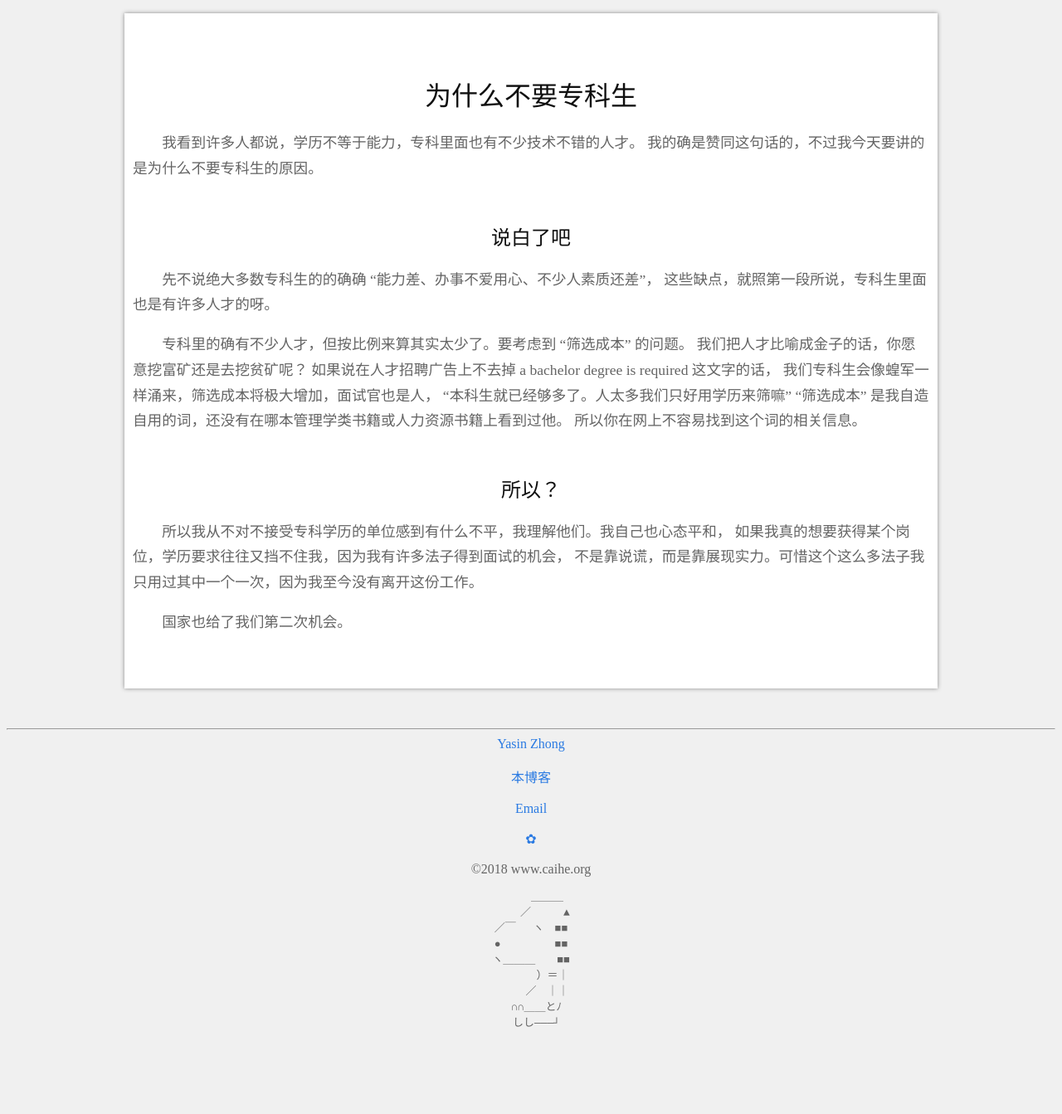
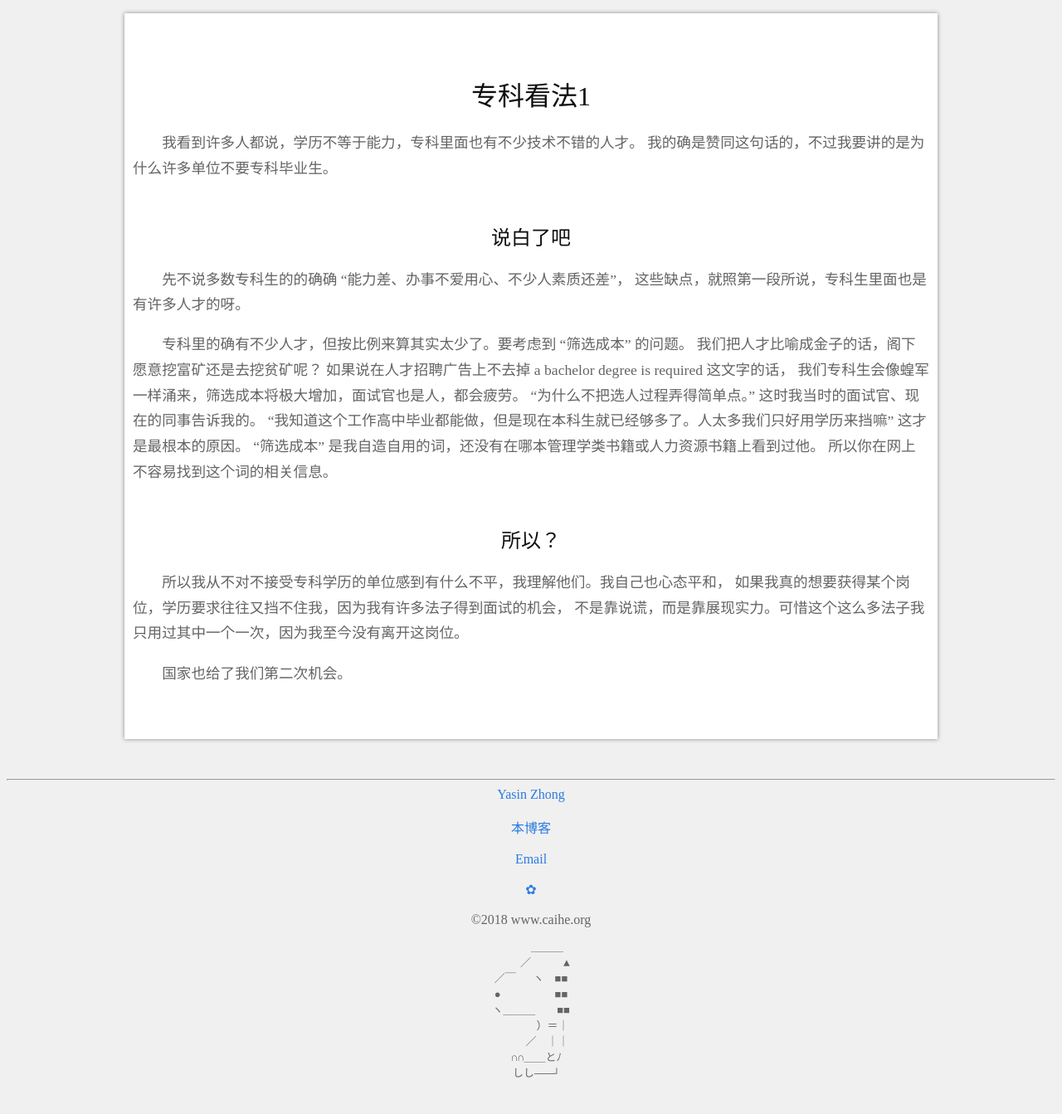
Before and after one commit to YasinZhong/yasinzhong.github.io, a Jekyll site: the page built from i/2018-6-1-WhyDissYou.html, in a window 1280 px wide. Shown: the whole page at 83% size. Built offline with Jekyll 4.4.1, drawn with Linux system fonts in a browser that asks for light colours; comment, search, counter and statistics services are not loaded; before the commit the page ends 1282 px from its top, so only the background shows below that.

Commit message:
2018/06/05

```diff
--- a/_posts/2018-6-1-WhyDissYou.html
+++ b/i/2018-6-1-WhyDissYou.html
@@ -1,27 +1,30 @@
 ---
 layout: default
-title: 为什么不要专科生
+title: 专科看法1
 ---
 
 
 <h1>{{ page.title }}</h1>
 <p>
 	我看到许多人都说，学历不等于能力，专科里面也有不少技术不错的人才。
-	我的确是赞同这句话的，不过我今天要讲的是为什么不要专科生的原因。
+	我的确是赞同这句话的，不过我要讲的是为什么许多单位不要专科毕业生。
 </p>
 
 <h2>说白了吧</h2>
 <p>
-	先不说绝大多数专科生的的确确 “能力差、办事不爱用心、不少人素质还差”，
+	先不说多数专科生的的确确 “能力差、办事不爱用心、不少人素质还差”，
 	这些缺点，就照第一段所说，专科生里面也是有许多人才的呀。
 </p>
 
 <p>
 	专科里的确有不少人才，但按比例来算其实太少了。要考虑到 “筛选成本” 的问题。
-	我们把人才比喻成金子的话，你愿意挖富矿还是去挖贫矿呢？
+	我们把人才比喻成金子的话，阁下愿意挖富矿还是去挖贫矿呢？
 	如果说在人才招聘广告上不去掉 a bachelor degree is required 这文字的话，
-	我们专科生会像蝗军一样涌来，筛选成本将极大增加，面试官也是人，
-	“本科生就已经够多了。人太多我们只好用学历来筛嘛”
+	我们专科生会像蝗军一样涌来，筛选成本将极大增加，面试官也是人，都会疲劳。
+	“为什么不把选人过程弄得简单点。”
+	这时我当时的面试官、现在的同事告诉我的。
+	“我知道这个工作高中毕业都能做，但是现在本科生就已经够多了。人太多我们只好用学历来挡嘛”
+	这才是最根本的原因。
 	“筛选成本” 是我自造自用的词，还没有在哪本管理学类书籍或人力资源书籍上看到过他。
 	所以你在网上不容易找到这个词的相关信息。
 </p>
@@ -31,7 +34,7 @@ title: 为什么不要专科生
 <p>
 	所以我从不对不接受专科学历的单位感到有什么不平，我理解他们。我自己也心态平和，
 	如果我真的想要获得某个岗位，学历要求往往又挡不住我，因为我有许多法子得到面试的机会，
-	不是靠说谎，而是靠展现实力。可惜这个这么多法子我只用过其中一个一次，因为我至今没有离开这份工作。
+	不是靠说谎，而是靠展现实力。可惜这个这么多法子我只用过其中一个一次，因为我至今没有离开这岗位。
 </p>
 
 <p>
```
Also changed, not shown: _posts/2018-6-1-TQX.html (deleted, +0 -25 lines), _posts/2018-6-1-YourStupid.html (added, +43 -0 lines), abcfwjs.html (renamed from hi/fwjs.html), i/2018-4-14-modual.html (renamed from 2018-4-14-modual.html).
